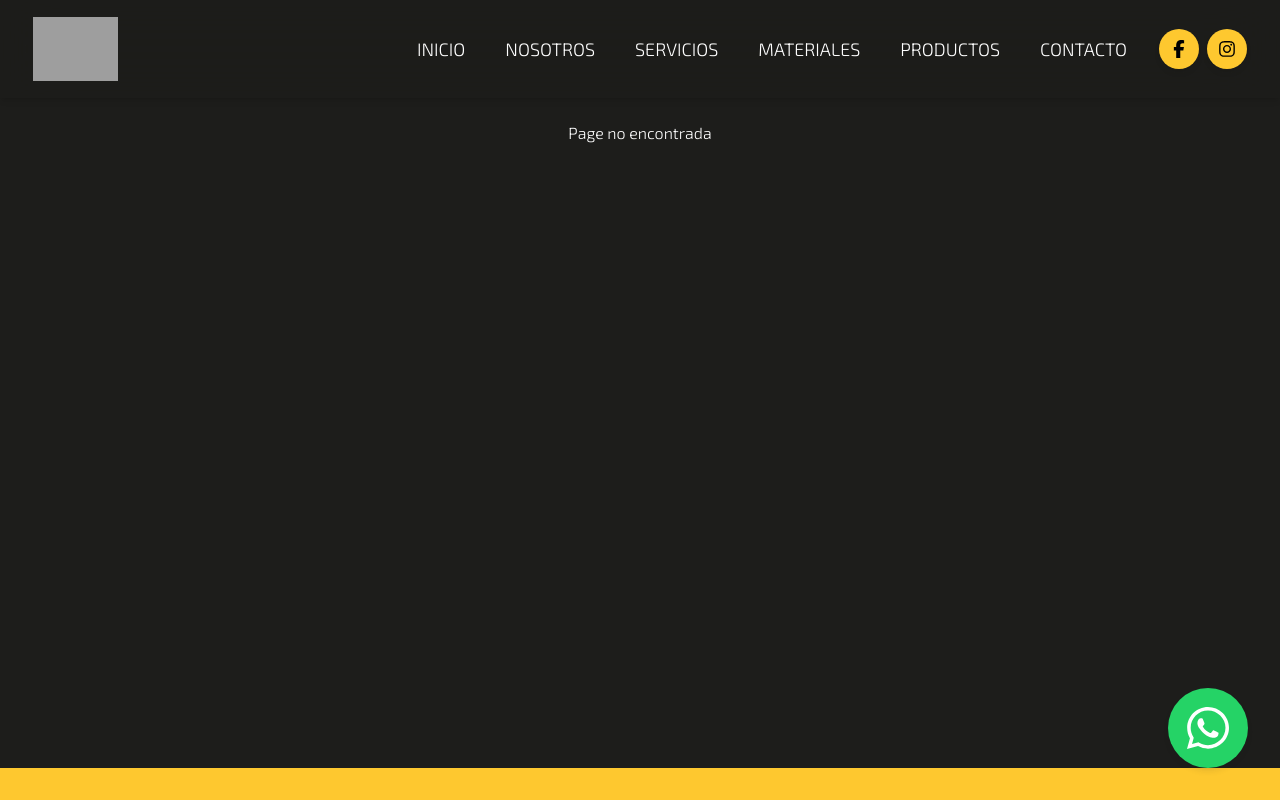
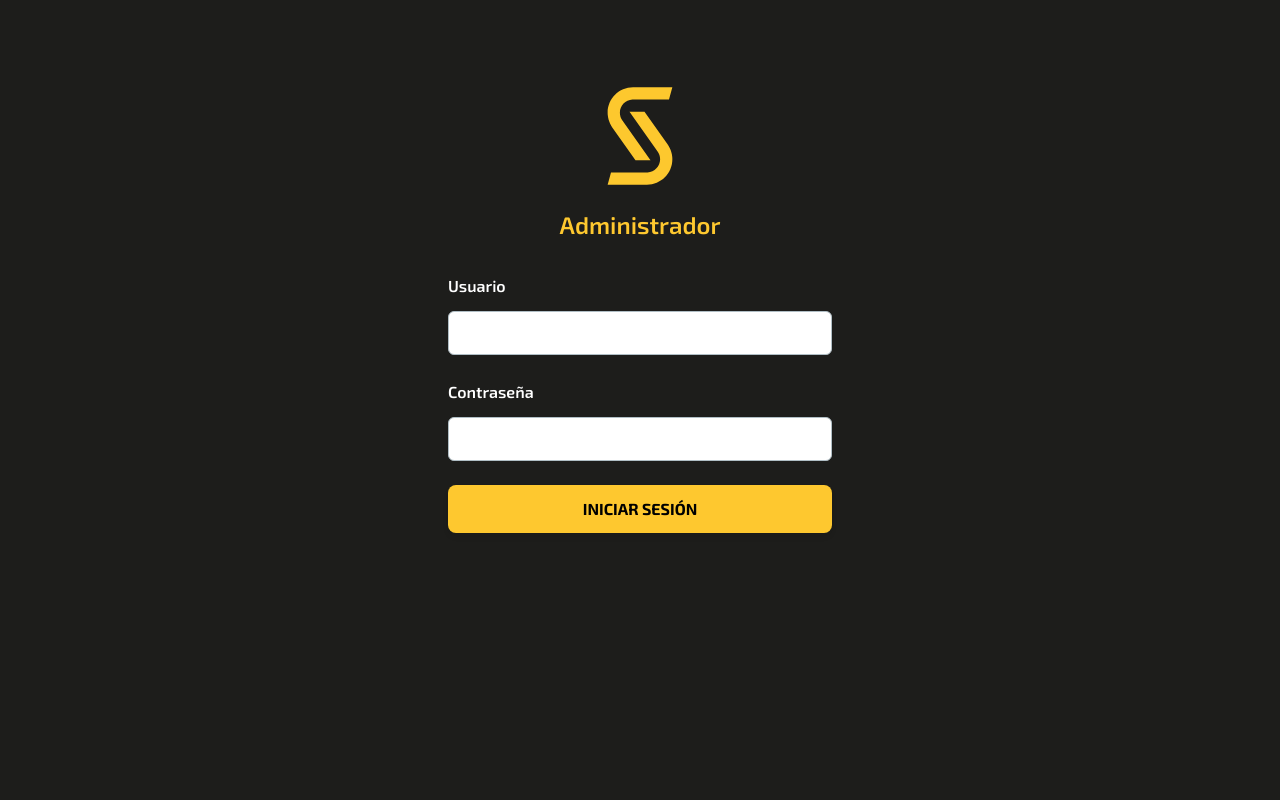
Before and after one commit to irinag00/pageSolport, a React (Vite) app: page /admin in a window 1280 px wide. Shown: the top 800 px of the page. Built offline with nearby package versions, Linux system fonts and the light colour scheme; grey boxes are pictures that could not be loaded.

Commit message:
side bar y login de panel

```diff
--- a/package.json
+++ b/package.json
@@ -12,6 +12,7 @@
   "dependencies": {
     "@behold/react": "^0.1.10",
     "@material-tailwind/react": "^2.1.9",
+    "axios": "^1.6.8",
     "react": "^18.2.0",
     "react-dom": "^18.2.0",
     "react-icons": "^5.0.1",
--- /dev/null
+++ b/src/components/common/TableCrud/TableCrud.jsx
@@ -0,0 +1,7 @@
+import React from "react";
+
+const TableCrud = () => {
+  return <div>TableCrud</div>;
+};
+
+export default TableCrud;
--- /dev/null
+++ b/src/components/layout/SideBar-Admin/Sidebar.jsx
@@ -0,0 +1,114 @@
+import {
+  Card,
+  Typography,
+  List,
+  ListItem,
+  ListItemPrefix,
+  ListItemSuffix,
+  Chip,
+  Collapse,
+  IconButton,
+  Tooltip,
+} from "@material-tailwind/react";
+import { TbCategoryPlus } from "react-icons/tb";
+import {
+  MdHandyman,
+  MdPowerSettingsNew,
+  MdOutlineDesignServices,
+} from "react-icons/md";
+import { FaUsers } from "react-icons/fa";
+import { GiClothes } from "react-icons/gi";
+import { useState, useEffect } from "react";
+
+const Sidebar = () => {
+  const [openNav, setOpenNav] = useState(false);
+
+  const handleWindowResize = () =>
+    window.innerWidth >= 960 && setOpenNav(false);
+
+  useEffect(() => {
+    window.addEventListener("resize", handleWindowResize);
+
+    return () => {
+      window.removeEventListener("resize", handleWindowResize);
+    };
+  }, []);
+
+  const listSideBar = [
+    {
+      name: "Categorías",
+      icon: <TbCategoryPlus className="text-yellowSol h-6 w-6" />,
+    },
+    {
+      name: "Servicios",
+      icon: <MdOutlineDesignServices className="text-yellowSol h-6 w-6" />,
+    },
+    {
+      name: "Materiales",
+      icon: <MdHandyman className="text-yellowSol h-6 w-6" />,
+    },
+    {
+      name: "Clientes",
+      icon: <FaUsers className="text-yellowSol h-6 w-6" />,
+    },
+    {
+      name: "Productos",
+      icon: <GiClothes className="text-yellowSol h-6 w-6" />,
+    },
+  ];
+  return (
+    <>
+      <Card className="fixed top-0 left-0 z-40 transition-transform -translate-x-full sm:translate-x-0 h-screen w-full max-w-[20rem] p-4 shadow-xl shadow-yellowSol/5 hidden lg:block bg-blackSol rounded-none">
+        <div className="mb-2 p-4">
+          <img
+            src="https://res.cloudinary.com/dsdmjhkms/image/upload/v1712937509/solsport/SOLSPORT_HORIZONTAL_-_AMARILLA_eay57j.svg"
+            alt=""
+            className="w-[180px]"
+          />
+        </div>
+        <List>
+          {listSideBar.map((list, index) => (
+            <ListItem
+              key={index}
+              className="font-semibold text-white text-lg hover:bg-yellowSol/50 hover:text-white focus:bg-yellowSol focus:text-white"
+            >
+              <ListItemPrefix>{list.icon}</ListItemPrefix>
+              {list.name}
+            </ListItem>
+          ))}
+          <hr className="my-2 border-blue-gray-50" />
+          <ListItem className="font-semibold text-white text-lg hover:bg-yellowSol/50 hover:text-white focus:bg-yellowSol focus:text-white">
+            <ListItemPrefix>
+              <MdPowerSettingsNew className="text-yellowSol h-6 w-6" />
+            </ListItemPrefix>
+            Cerrar Sesión
+          </ListItem>
+        </List>
+      </Card>
+      <Card className="h-screen max-w-[4rem] block lg:hidden pt-2 px-2 bg-blackSol shadow-xl shadow-yellowSol/5">
+        <div className="">
+          {listSideBar.map((list, index) => (
+            <Tooltip
+              key={index}
+              placement="right-end"
+              content={list.name}
+              className="text-yellowSol"
+            >
+              <ListItem className="font-semibold text-blackSol text-lg hover:bg-yellowSol/50 focus:bg-yellowSol focus:text-white">
+                {list.icon}
+              </ListItem>
+            </Tooltip>
+          ))}
+          <hr className="my-2 border-blue-gray-50" />
+          <ListItem className="font-semibold text-blackSol text-lg hover:bg-yellowSol/50 focus:bg-yellowSol focus:text-white">
+            <ListItemPrefix>
+              <MdPowerSettingsNew className="text-yellowSol h-6 w-6" />
+            </ListItemPrefix>
+          </ListItem>
+        </div>
+      </Card>
+    </>
+  );
+};
+
+export default Sidebar;
--- /dev/null
+++ b/src/components/pages/administrador/HomeAdministrator.jsx
@@ -0,0 +1,18 @@
+import React from "react";
+import Sidebar from "../../layout/SideBar-Admin/Sidebar";
+import { Typography } from "@material-tailwind/react";
+
+const HomeAdministrator = () => {
+  return (
+    <div className="flex h-screen bg-gray-200">
+      <div>
+        <Sidebar />
+      </div>
+      <div className="lg:ml-[22rem] ml-6 mt-6">
+        <Typography className="text-black">Bienvenidos</Typography>
+      </div>
+    </div>
+  );
+};
+
+export default HomeAdministrator;
--- /dev/null
+++ b/src/components/pages/administrador/Login.jsx
@@ -0,0 +1,83 @@
+import {
+  Card,
+  Input,
+  Checkbox,
+  Button,
+  Typography,
+} from "@material-tailwind/react";
+import { useState } from "react";
+import { Link } from "react-router-dom";
+
+const Login = () => {
+  const [usernameAdmin, setUsernameAdmin] = useState("");
+  const [passwordAdmin, setPasswordAdmin] = useState("");
+  const handleSubmit = async (e) => {
+    e.preventDefault();
+    try {
+      if (usernameAdmin !== "" && passwordAdmin !== "") {
+        console.log(usernameAdmin);
+        console.log(passwordAdmin);
+        window.location.href = "/admin/home";
+      }
+    } catch (error) {}
+  };
+  return (
+    <div className="">
+      <Card
+        shadow={false}
+        className="flex justify-center items-center bg-transparent h-full mt-20"
+      >
+        <img
+          src="./src/assets/S AMARILLA.svg"
+          alt=""
+          className="w-28 h-28 mb-4"
+        />
+        <Typography variant="h4" className="text-yellowSol">
+          Administrador
+        </Typography>
+        <form
+          className="mt-8 mb-2 w-80 max-w-screen-lg sm:w-96"
+          onSubmit={handleSubmit}
+        >
+          <div className="mb-1 flex flex-col gap-6">
+            <Typography variant="h6" color="white" className="-mb-3">
+              Usuario
+            </Typography>
+            <Input
+              type="text"
+              size="lg"
+              className=" !border-t-blue-gray-200 focus:!border-t-gray-900 bg-white"
+              labelProps={{
+                className: "before:content-none after:content-none",
+              }}
+              value={usernameAdmin}
+              onChange={(e) => setUsernameAdmin(e.target.value)}
+            />
+            <Typography variant="h6" color="white" className="-mb-3">
+              Contraseña
+            </Typography>
+            <Input
+              type="password"
+              size="lg"
+              className=" !border-t-blue-gray-200 focus:!border-t-gray-900 bg-white "
+              labelProps={{
+                className: "before:content-none after:content-none",
+              }}
+              value={passwordAdmin}
+              onChange={(e) => setPasswordAdmin(e.target.value)}
+            />
+          </div>
+          <Button
+            type="submit"
+            className="mt-6 bg-yellowSol text-base text-black"
+            fullWidth
+          >
+            Iniciar Sesión
+          </Button>
+        </form>
+      </Card>
+    </div>
+  );
+};
+
+export default Login;
--- a/src/components/pages/productos/Productos.jsx
+++ b/src/components/pages/productos/Productos.jsx
@@ -1,7 +1,7 @@
-import { Typography } from "@material-tailwind/react";
+import { Button, Typography } from "@material-tailwind/react";
 import { useState, useEffect } from "react";
 import { Navbar, Collapse, IconButton } from "@material-tailwind/react";
-import { HiBars3, HiXMark } from "react-icons/hi2";
+import { MdOutlineKeyboardArrowDown } from "react-icons/md";
 
 function NavList() {
   const listProducts = [
@@ -71,18 +71,17 @@ const Productos = () => {
           <div className="hidden lg:block">
             <NavList />
           </div>
-          <IconButton
+          <Button
             variant="text"
-            className="ml-auto h-6 w-6 text-inherit hover:bg-transparent focus:bg-transparent active:bg-transparent lg:hidden"
+            className="text-inherit hover:bg-transparent focus:bg-transparent active:bg-transparent lg:hidden"
             ripple={false}
             onClick={() => setOpenNav(!openNav)}
           >
-            {openNav ? (
-              <HiXMark className="h-6 w-6" strokeWidth={2} />
-            ) : (
-              <HiBars3 className="h-6 w-6" strokeWidth={2} />
-            )}
-          </IconButton>
+            <Typography className="flex items-center gap-6">
+              Ver todas las categorías
+              <MdOutlineKeyboardArrowDown className="h-8 w-8" />
+            </Typography>
+          </Button>
         </div>
         <Collapse open={openNav}>
           <NavList />
--- a/src/router/AppRouter.jsx
+++ b/src/router/AppRouter.jsx
@@ -4,6 +4,8 @@ import { Layout } from "../components/layout/Layout";
 import { useEffect } from "react";
 import { useLocation } from "react-router-dom";
 import PageNotFound from "../components/pages/notFound/PageNotFound";
+import Login from "../components/pages/administrador/Login";
+import HomeAdministrator from "../components/pages/administrador/HomeAdministrator";
 
 const AppRouter = () => {
   function ScrollToTop() {
@@ -23,6 +25,8 @@ const AppRouter = () => {
           return <Route key={id} path={path} element={<Element />} />;
         })}
       </Route>
+      <Route path="/admin" element={<Login />} />
+      <Route path="/admin/home" element={<HomeAdministrator />} />
     </Routes>
   );
 };
```
Also changed, not shown: src/router/menuRoutes.js (+7 -0 lines), 1 other file (tests, documents, lock files or other folders).
